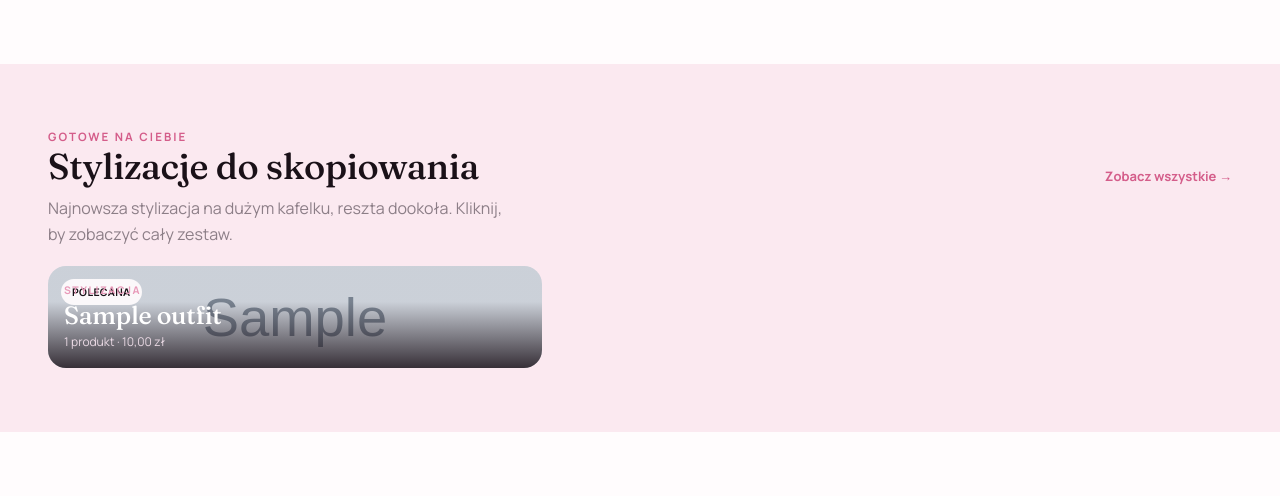
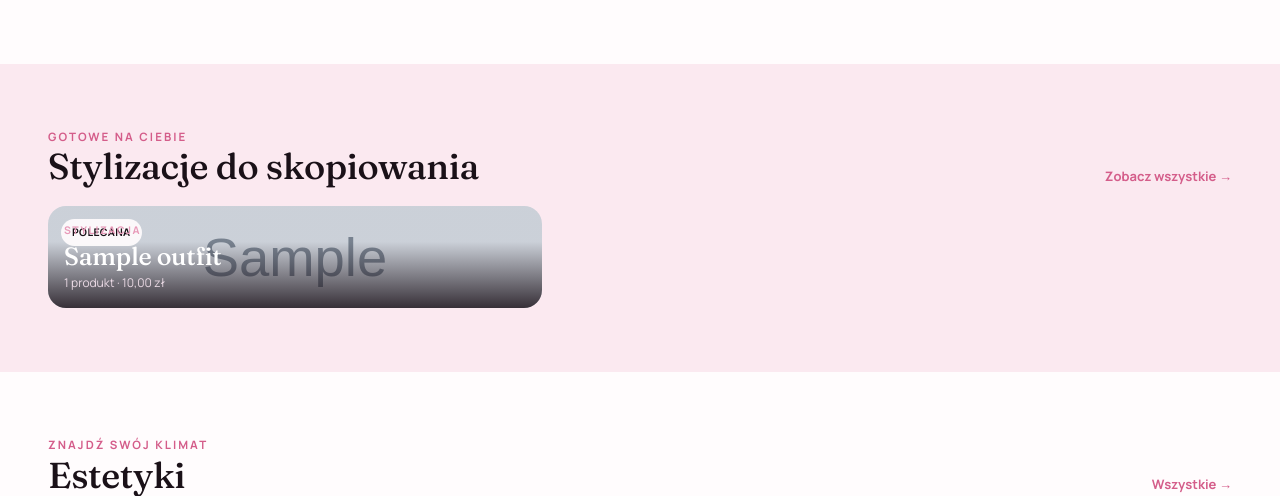
Before and after one commit to Isimis/Spooky-Strawberry, a Django app: page / in a window 1280 px wide. Shown: the part 1340-1836 px from the top of the page. Run offline with Django 5.2, Linux system fonts and the light colour scheme; data comes from the database, SQL or seed files in the repository; tables that the repository leaves empty hold one stand-in row (values such as "Sample post"); grey boxes marked "Sample" are stand-in pictures.

Commit message:
Usun opis sekcji stylizacji na stronie glownej

```diff
--- a/templates/core/home.html
+++ b/templates/core/home.html
@@ -64,7 +64,6 @@
 <section class="sec" style="background:var(--blush)">
     <div class="sec-head"><div><div class="eyebrow">Gotowe na Ciebie</div><h2 class="h-lg">Stylizacje do skopiowania</h2></div>
         <a class="link" href="{% url 'outfits:list' %}">Zobacz wszystkie →</a></div>
-    <p class="muted" style="margin:-10px 0 18px;max-width:460px">Najnowsza stylizacja na dużym kafelku, reszta dookoła. Kliknij, by zobaczyć cały zestaw.</p>
     <div class="looks-art">
         {% for outfit in outfits %}{% include "outfits/includes/outfit_card.html" with outfit=outfit feat=forloop.first %}{% endfor %}
     </div>
```
